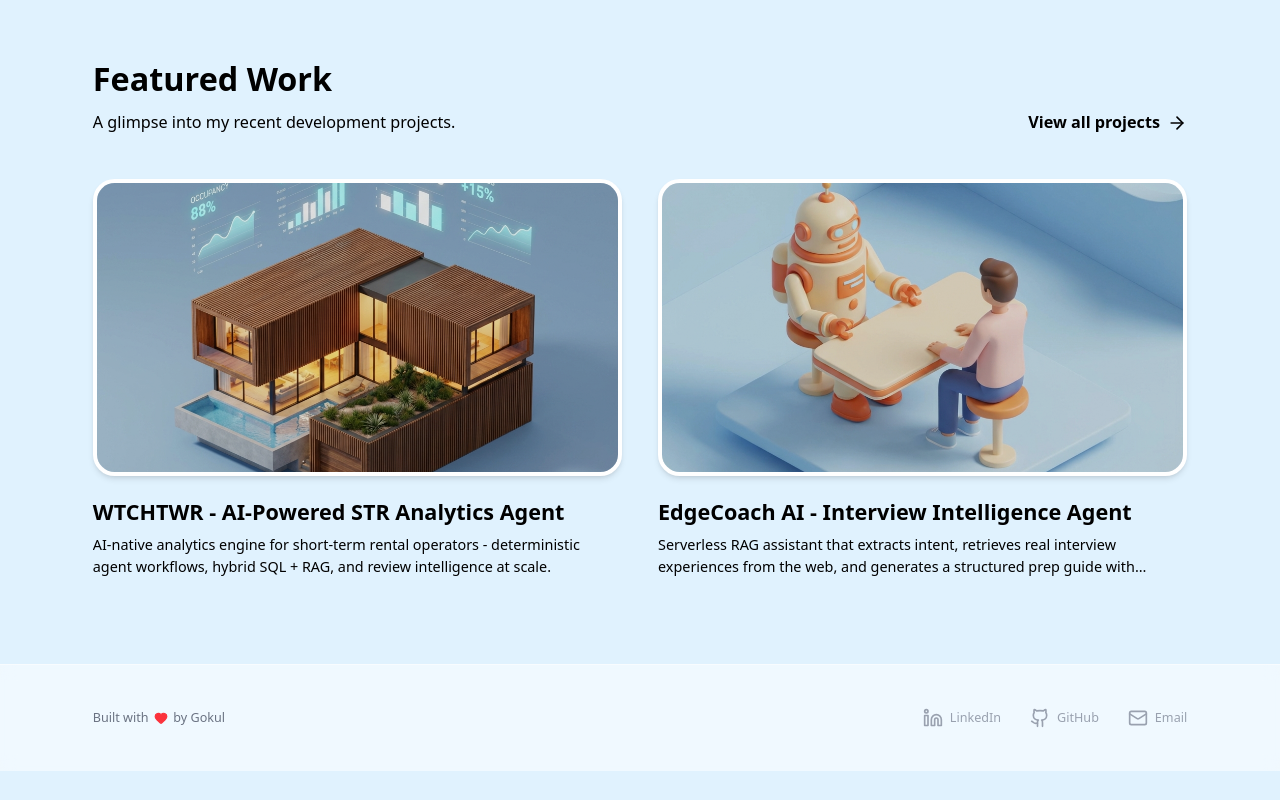
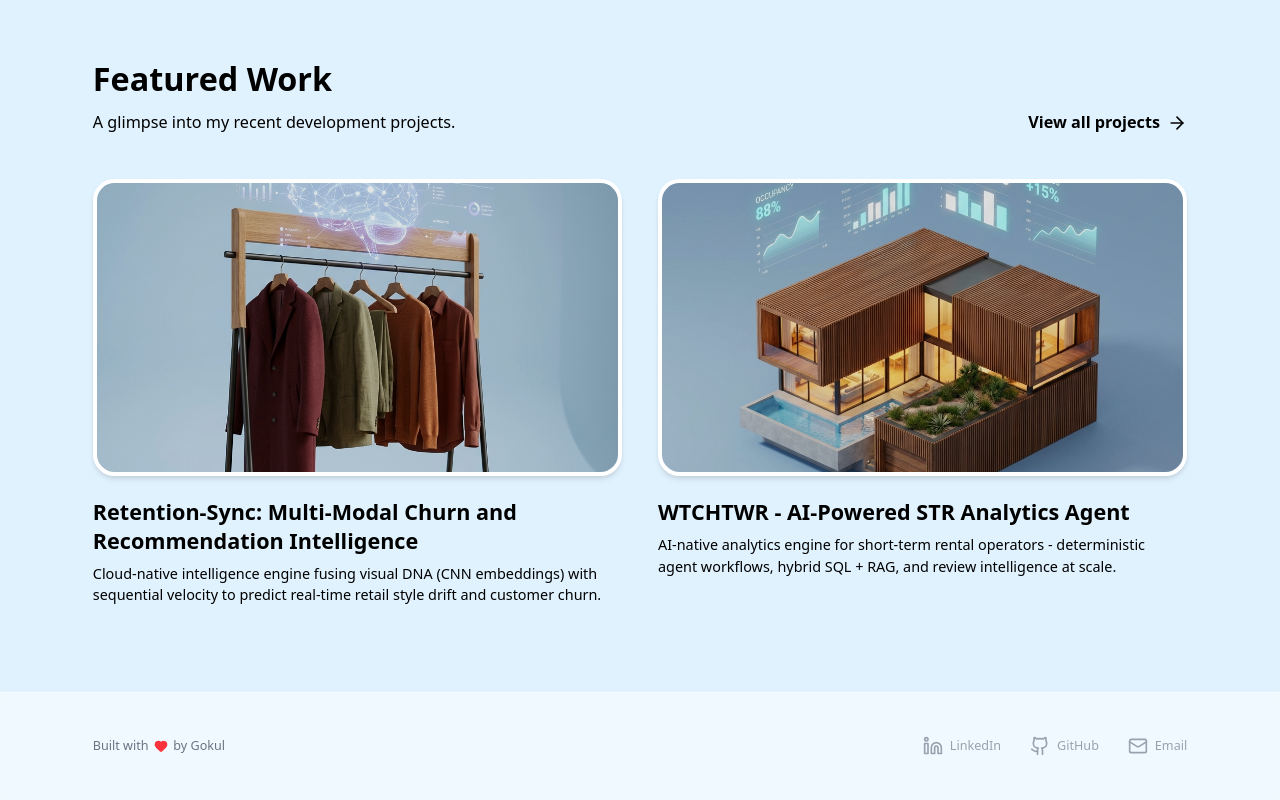
Before and after one commit to gokulkumar1014/gokulkumar1014.github.io, a React (Vite) app: page / in a window 1280 px wide. Shown: the part 1390-2190 px from the top of the page. Before the commit the page ends 2161 px from the top, so only its background shows below. Built offline with nearby package versions, Linux system fonts and the light colour scheme.

Commit message:
Update featured projects: Add Retention-Sync (H&M)

```diff
--- a/src/data/index.ts
+++ b/src/data/index.ts
@@ -169,6 +169,17 @@ export interface Project {
 export const projects: Project[] = [
     // --- GRAD PROJECTS (Featured First) ---
     {
+        id: 115,
+        title: "Retention-Sync: Multi-Modal Churn and Recommendation Intelligence",
+        level: "GRAD",
+        description: "Cloud-native intelligence engine fusing visual DNA (CNN embeddings) with sequential velocity to predict real-time retail style drift and customer churn.",
+        technologies: ["GCP", "Big Data", "ML", "Two-Tower NN", "Polars", "Cloud Run"],
+        link: "https://github.com/gokulkumar1014/hm-fashion-churn-multimodal",
+        featured: true,
+        categoryHint: "AI",
+        image: "/hm_fashion_churn.png"
+    },
+    {
         id: 101,
         title: "WTCHTWR - AI-Powered STR Analytics Agent",
         level: "GRAD",
@@ -186,7 +197,6 @@ export const projects: Project[] = [
         description: "Serverless RAG assistant that extracts intent, retrieves real interview experiences from the web, and generates a structured prep guide with sources.",
         technologies: ["AWS Lambda", "Bedrock", "Claude", "Streamlit", "Tavily", "RAG"],
         link: "https://github.com/gokulkumar1014/EdgeCoach-AI-Interview-Intelligence-Agent",
-        featured: true,
         categoryHint: "AI",
         image: "/edgecoach_ai.png"
     },
```
Also changed, not shown: public/hm_fashion_churn.png (added).
